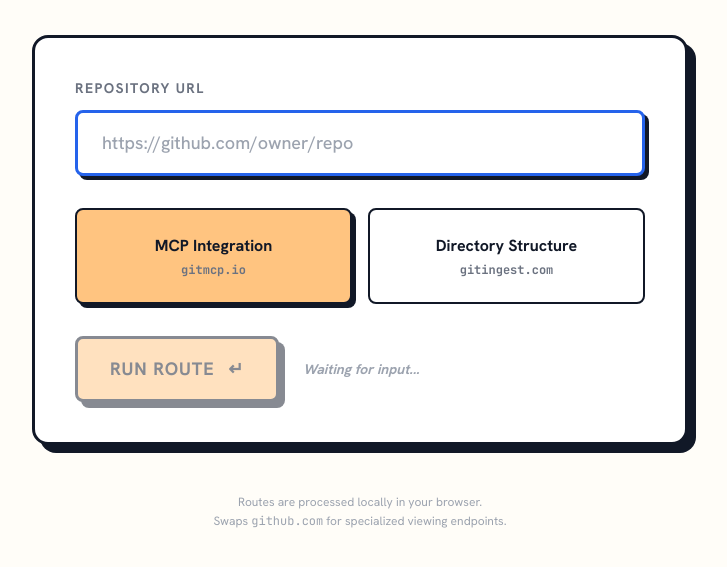
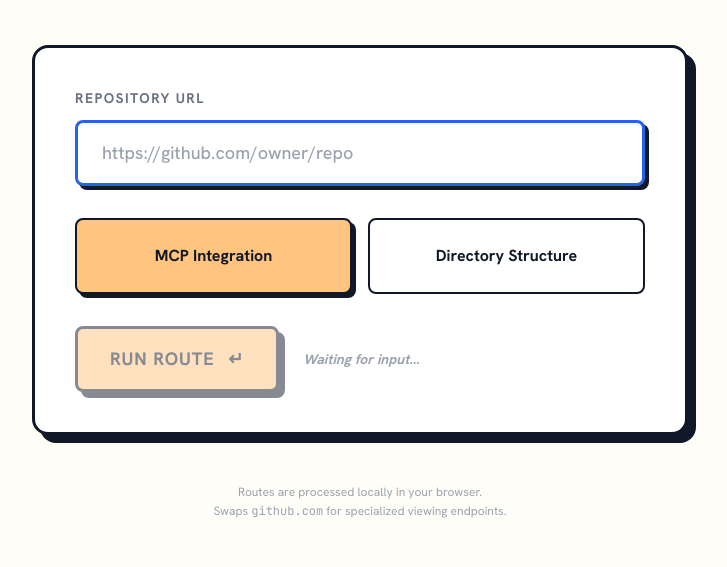
Before and after one commit to rahul300rkv/Reporouter, a plain HTML site: page index.html in a window 1280 px wide. Shown: the part 193-760 px from the top of the page, without its empty margins (280-1007 px from the left). Drawn offline with nearby package versions, Linux system fonts and the light colour scheme.

Commit message:
Update index.html

```diff
--- a/index.html
+++ b/index.html
@@ -115,11 +115,11 @@
 <div aria-label="Output mode" class="grid grid-cols-1 md:grid-cols-2 gap-4 mb-8" role="group">
 <button aria-pressed="true" class="toggle-btn active" id="toggle-mcp" type="button">
 <span class="font-bold">MCP Integration</span>
-<span class="text-xs font-mono text-gray-500 mt-1">gitmcp.io</span>
+
 </button>
 <button aria-pressed="false" class="toggle-btn" id="toggle-structure" type="button">
 <span class="font-bold">Directory Structure</span>
-<span class="text-xs font-mono text-gray-500 mt-1">gitingest.com</span>
+
 </button>
 </div>
 <div class="diff-container" id="diff-wrap">
```
